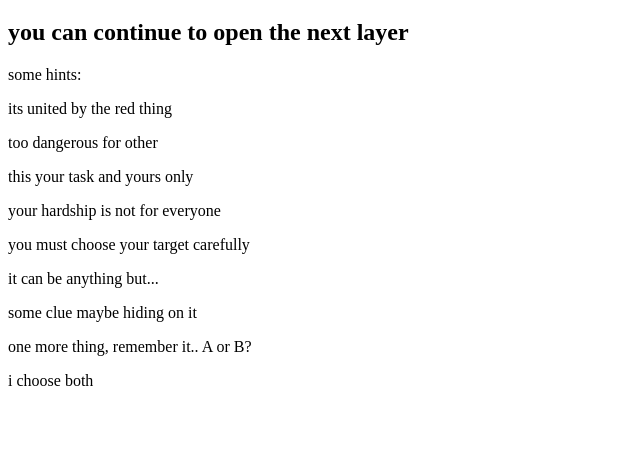
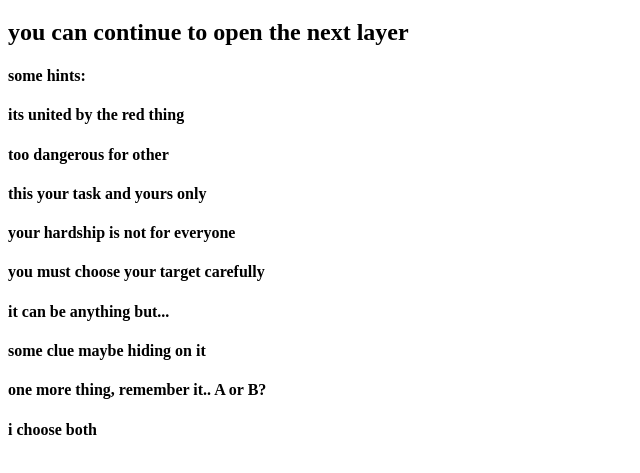
Before and after one commit to batriddle/qrcode.github.io, a plain HTML site: page index.html in a window 1280 px wide. Shown: the part 61-534 px from the top of the page, without its empty margins (0-640 px from the left). Drawn offline with Linux system fonts and the light colour scheme.

Commit message:
Update index.html

```diff
--- a/index.html
+++ b/index.html
@@ -6,15 +6,15 @@
     <body>
         <h1>Congratulations</h1>
         <h2>you can continue to open the next layer</h2>
-        <p>some hints:</p>
-        <p>its united by the red thing</p>
-        <p>too dangerous for other</p>
-        <p>this your task and yours only</p>
-        <p>your hardship is not for everyone</p>
-        <p>you must choose your target carefully</p>
-        <p>it can be anything but...</p>
-        <p>some clue maybe hiding on it</p>
-        <p>one more thing, remember it.. A or B?</p>
-        <P>i choose both</p>
+        <h4>some hints:</h4>
+        <h4>its united by the red thing</h4>
+        <h4>too dangerous for other</h4>
+        <h4>this your task and yours only</h4>
+        <h4>your hardship is not for everyone</h4>
+        <h4>you must choose your target carefully</h4>
+        <h4>it can be anything but...</h4>
+        <h4>some clue maybe hiding on it</h4>
+        <h4>one more thing, remember it.. A or B?</h4>
+        <h4>i choose both</h4>
     </body>
 </html>
```
